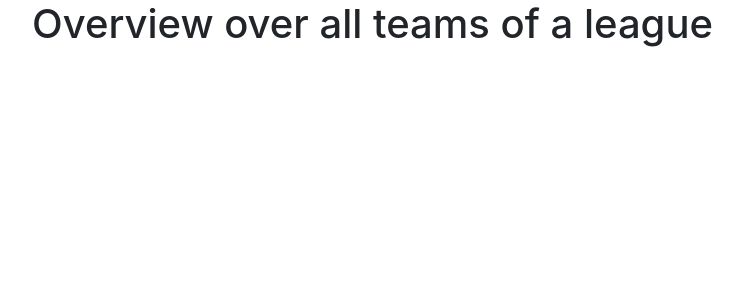
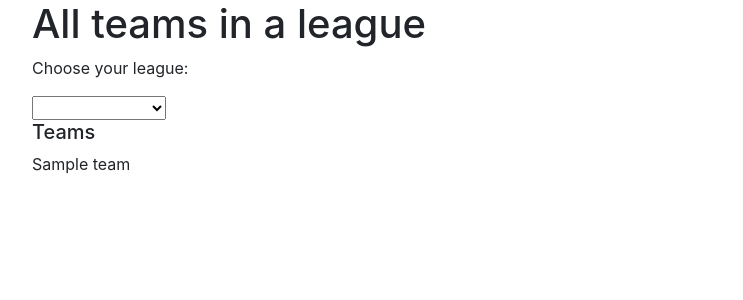
Before and after one commit to bigBrownBear91/scheduleplanner, a Flask app: template myapp/templates/index.html in a window 1280 px wide. Shown: the top 300 px of the page, without its empty margins (53-796 px from the left). Run offline with Flask 2, Linux system fonts and the light colour scheme; the template is opened without the code that fills it: values that come from a table or form of the project are taken from there, others are empty; tables that the repository leaves empty hold one stand-in row (values such as "Sample post"); some libraries are stand-ins or nearby versions; some web fonts are replaced.

Commit message:
Add index page

```diff
--- a/myapp/templates/index.html
+++ b/myapp/templates/index.html
@@ -4,14 +4,40 @@
 <div class="container">
     <div class="row">
         <div class="col-12">
-            <h1 id="title">Overview over all teams of a league</h1>
+            <h1 id="title">All teams in a league</h1>
         </div>
     </div>
 </div>
 <div class="container">
     <div class="row">
         <div class="col-12">
-
+            <class class="dropdown">
+                <p>Choose your league:</p>
+                <form>
+                    <select name="league" id="league_id">
+                        <option value=""></option>
+                        {% for league in leagues %}
+                        <option value="{{ league.id }}">{{ league.name }}</option>
+                        {% endfor %}
+                    </select>
+                </form>
+            </class>
+        </div>
+    </div>
+</div>
+<div class="container">
+    <div class="row">
+        <div class="col-12">
+            <h5>Teams</h5>
+        </div>
+    </div>
+</div>
+<div class="container">
+    <div class="row">
+        <div class="col-12">
+            {% for team in teams %}
+            <div id={{ team.name }}>{{ team.name }}</div>
+            {% endfor %}
         </div>
     </div>
 </div>
```
Also changed, not shown: myapp/view.py (+12 -1 lines), tests/functional/test_index.py (+1 -0 lines).
